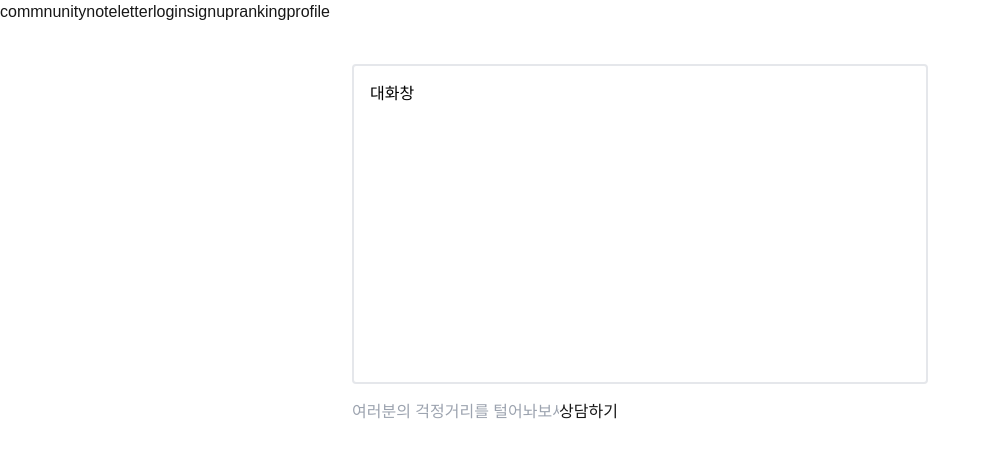
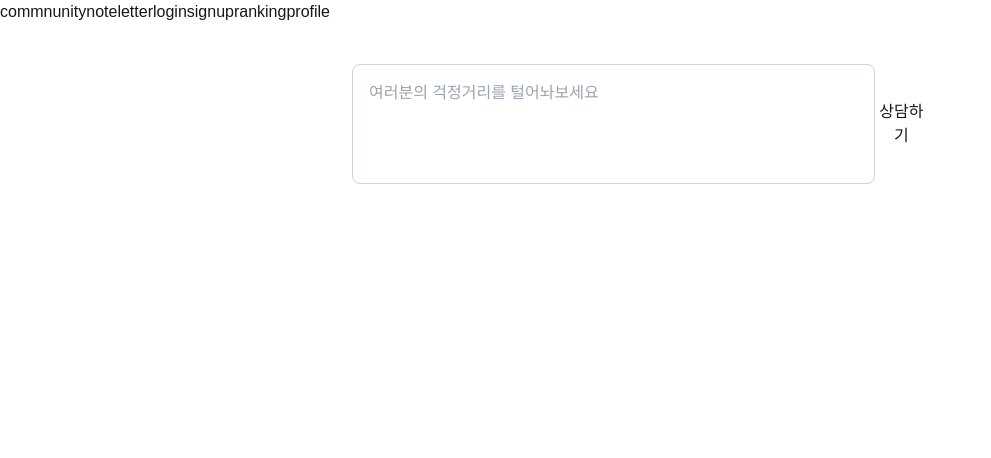
Before and after one commit to PomegranateBlue/dont_worry, a Next.js app: page / in a window 1280 px wide. Shown: the top 458 px of the page, without its empty margins (0-991 px from the left). Built offline with nearby package versions, Linux system fonts and the light colour scheme.

Commit message:
🎉 add / 병렬 라우팅을 통한 페이지 구조 설정정

```diff
--- /dev/null
+++ b/src/app/note/(steps)/category/page.tsx
@@ -0,0 +1,19 @@
+'use client';
+
+import { useRouter } from 'next/navigation';
+
+const CategorySelectPage = () => {
+  const router = useRouter();
+  const handleSelect = (category: string) => {
+    router.push('/message?category=${category}');
+  };
+
+
+  return (
+    <div>
+
+    </div>
+  )
+};
+
+export default CategorySelectPage;
--- /dev/null
+++ b/src/app/note/layout.tsx
@@ -0,0 +1,14 @@
+export default function NoteLayout({
+  children,
+  steps
+}: {
+  children: React.ReactNode;
+  steps: React.ReactNode;
+}) {
+  return (
+    <div>
+      {children}
+      {steps}
+    </div>
+  );
+}
--- a/src/app/note/page.tsx
+++ b/src/app/note/page.tsx
@@ -0,0 +1,7 @@
+import ChatBox from '@/components/main/modules/chatBox';
+
+const NotePage = () => {
+  return <ChatBox />;
+};
+
+export default NotePage;
--- a/src/components/main/atoms/inputField.tsx
+++ b/src/components/main/atoms/inputField.tsx
@@ -2,14 +2,13 @@
 
 interface InputFieldProps {
   value: string;
-  onChange: (e: React.ChangeEvent<HTMLInputElement>) => void;
+  onChange: (e: React.ChangeEvent<HTMLTextAreaElement>) => void;
 }
 
 const InputField = ({ value, onChange }: InputFieldProps) => {
   return (
-    <input
-      className="text-black"
-      type="text"
+    <textarea
+      className="text-black w-full min-h-[120px] p-4 rounded-lg border border-gray-300 resize-none focus:outline-none focus:ring-2 focus:ring-blue-400"
       placeholder="여러분의 걱정거리를 털어놔보세요"
       value={value}
       onChange={onChange}
--- a/src/components/main/modules/chatBox.tsx
+++ b/src/components/main/modules/chatBox.tsx
@@ -1,21 +1,17 @@
 'use client';
-import React, { useState } from 'react';
+import { useState } from 'react';
 import ChatForm from '../organisms/chatForm';
-import MessageList from '../organisms/messageList';
 const ChatBox = () => {
   const [value, setValue] = useState('');
-  const [messages, setMessages] = useState<
-    { content: string; from: 'user' | 'chatBot' }[]
-  >([]);
+  const [result, setResult] = useState<string | null>(null);
 
   const handleSubmit = async (e: React.FormEvent<HTMLFormElement>) => {
     e.preventDefault();
     const userInput = value.trim();
     if (!userInput) return;
 
-    setMessages((prev) => [...prev, { content: userInput, from: 'user' }]);
     setValue('');
-    setResult('');
+    setResult(null);
 
     const formData = new FormData();
     formData.append('content', userInput);
@@ -26,21 +22,22 @@ const ChatBox = () => {
     });
 
     const resJson = await res.json();
-
-    setMessages((prev) => [
-      ...prev,
-      { content: resJson.content, from: 'chatBot' }
-    ]);
+    setResult(resJson.content);
   };
 
   return (
     <div className="max-w-xl mx-auto mt-10">
-      <MessageList messages={messages} />
       <ChatForm
         value={value}
         onChange={(e) => setValue(e.target.value)}
         onSubmit={handleSubmit}
       />
+      {result && (
+        <div className="mt-4 p-4 bg-gray-100 rounded shadow">
+          <p className="text-black text-sm mb-2">GPT 응답:</p>
+          <p className="text-black">{result}</p>
+        </div>
+      )}
     </div>
   );
 };
--- /dev/null
+++ b/src/components/main/organisms/categorySelectForm.tsx
@@ -0,0 +1,5 @@
+'use clinet';
+
+const CategorySelectForm = () => {};
+
+export default CategorySelectForm;
```
Also changed, not shown: src/app/note/(steps)/message/page.tsx (added), src/app/note/(steps)/result/page.tsx (added), src/components/main/atoms/categoryToggleButton.tsx (added), src/components/main/modules/categoryToggleButtonGroup.tsx (added), src/components/main/organisms/categorySelector.tsx (added).
